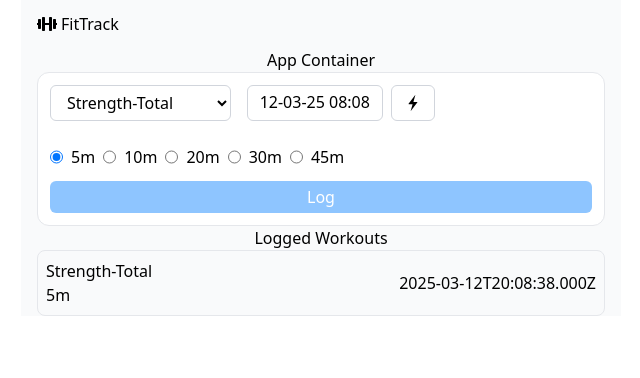
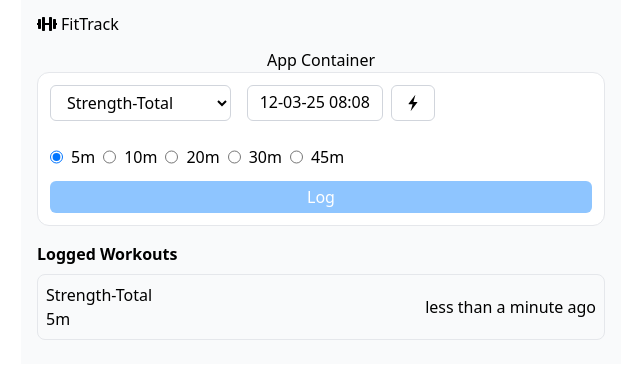
Before and after one commit to sachinkmohan/workout-tracker, a React (Vite) app: page / in a window 1280 px wide. Both pictures are taken after a click on the button "Log". Shown: the top 378 px of the page, without its empty margins (319-959 px from the left). Built offline with nearby package versions, Linux system fonts and the light colour scheme.

Commit message:
Enhance LoggedWorkouts component with date formatting and improved layout

```diff
--- a/src/components/LoggedWorkouts.tsx
+++ b/src/components/LoggedWorkouts.tsx
@@ -1,3 +1,5 @@
+import { formatDistance, parseISO } from "date-fns";
+
 type WorkoutLog = {
   id: string;
   workoutName: string;
@@ -10,21 +12,27 @@ interface LoggedWorkoutsProps {
 }
 const LoggedWorkouts = ({ workoutLogs }: LoggedWorkoutsProps) => {
   return (
-    <div>
-      <h2>Logged Workouts</h2>
+    <div className="py-4">
+      <h2 className="mb-2 font-bold flex justify-items-start">
+        Logged Workouts
+      </h2>
       {workoutLogs?.length === 0 ? (
         <p>Flex that muscle & log a Workout </p>
       ) : (
         workoutLogs?.map((log) => (
           <div
             key={log.id}
-            className="p-2 flex justify-between border border-gray-200 rounded-lg "
+            className="p-2 mb-2 flex justify-between border border-gray-200 rounded-lg "
           >
             <div className="flex flex-col items-start">
               <p>{log.workoutName}</p>
               <p>{log.duration}</p>
             </div>
-            <p className="flex justify-center items-center">{log.logDate}</p>
+            <p className="flex justify-center items-center">
+              {formatDistance(parseISO(log.logDate), new Date(), {
+                addSuffix: true,
+              })}
+            </p>
           </div>
         ))
       )}
```
